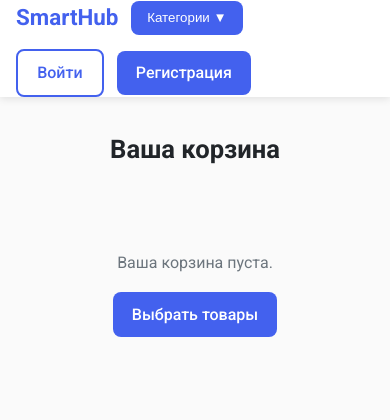
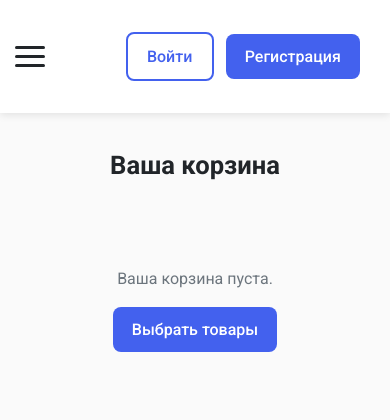
Before and after one commit to makstyrin1/Diploma_Project, a Django app: template cart/templates/cart/cart.html in a window 390 px wide. Shown: the top 420 px of the page. Run offline with Django 5.2, Linux system fonts and the light colour scheme; the template is opened without the code that fills it, so the values that code supplies are empty.

Commit message:
Сделал бургер меню

```diff
--- a/products/templates/products/base.html
+++ b/products/templates/products/base.html
@@ -12,8 +12,15 @@
 <body>
     <header class="header">
     <div class="container header__container">
-            <!-- Левая часть: логотип + категории -->
-            <div class="header__left">
+        <!-- Бургер-кнопка (только на мобильных) -->
+        <button class="burger-menu" id="burgerToggle" aria-label="Меню">
+            <span></span>
+            <span></span>
+            <span></span>
+        </button>
+
+        <!-- Левая часть: логотип + категории (будет скрыта на мобильных) -->
+        <div class="header__left" id="mobileMenu">
             <a href="{% url 'home' %}" class="header__logo">SmartHub</a>
 
             <!-- Выпадающее меню категорий -->
--- a/static/css/base.css
+++ b/static/css/base.css
@@ -204,6 +204,8 @@ body {
     .header__left,
     .header__right {
         gap: 0.8rem;
+        padding: 1rem 0;
+        padding-right: 15px;
     }
 
     .header__logo {
@@ -256,3 +258,110 @@ body {
     color: var(--primary);
     text-decoration: none;
 }
+
+/* ======================
+   Бургер-меню
+====================== */
+
+.burger-menu {
+    display: none;
+    flex-direction: column;
+    justify-content: space-between;
+    width: 30px;
+    height: 21px;
+    background: transparent;
+    border: none;
+    cursor: pointer;
+    padding: 0;
+    z-index: 1001;
+}
+
+.burger-menu span {
+    display: block;
+    height: 3px;
+    width: 100%;
+    background-color: var(--dark);
+    border-radius: 2px;
+    transition: all 0.3s ease;
+}
+
+/* Адаптивность: бургер появляется на мобильных */
+@media (max-width: 768px) {
+    .burger-menu {
+        display: flex;
+    }
+
+    /* Скрываем обычное левое меню по умолчанию */
+    .header__left {
+        display: none;
+        position: absolute;
+        top: 100%;
+        left: 0;
+        right: 0;
+        background: white;
+        padding: 1rem;
+        box-shadow: var(--shadow-lg);
+        flex-direction: column;
+        align-items: flex-start;
+        gap: 1rem;
+        z-index: 999;
+    }
+
+    /* Показываем меню, если активно */
+    .header__left.active {
+        max-width: 20rem;
+        display: flex;
+    }
+
+    /* Адаптируем контейнер хедера */
+    .header__container {
+        position: relative;
+        flex-wrap: nowrap;
+        justify-content: space-between;
+        align-items: center;
+        padding: 1rem 15px;
+    }
+
+    /* Убираем gap у .header__right, если нужно */
+    .header__right {
+        gap: 0.75rem;
+    }
+
+    /* Стили для выпадающего меню внутри мобильного */
+    .dropdown {
+        width: 100%;
+    }
+
+    .dropdown__toggle {
+        width: 100%;
+        text-align: left;
+        padding: 0.5rem 0;
+        background: none;
+        border: none;
+        font-weight: 500;
+        cursor: pointer;
+        color: var(--dark);
+    }
+
+    .dropdown__menu {
+        position: static;
+        display: none;
+        flex-direction: column;
+        gap: 0.5rem;
+        padding-left: 1rem;
+        margin-top: 0.5rem;
+    }
+
+    .dropdown__menu.show {
+        display: flex;
+    }
+
+    .dropdown__menu a {
+        text-decoration: none;
+        color: var(--gray);
+    }
+
+    .dropdown__menu a:hover {
+        color: var(--primary);
+    }
+}
--- a/static/js/main.js
+++ b/static/js/main.js
@@ -1,66 +1,85 @@
-document.addEventListener('DOMContentLoaded', function () {
-
+document.addEventListener("DOMContentLoaded", function () {
   // ==== Модальное окно для удаления ====
-    const deleteModal = document.getElementById('deleteModal');
-    const confirmDeleteBtn = document.getElementById('confirmDeleteBtn');
-    const cancelDeleteBtn = document.getElementById('cancelDeleteBtn');
-    const deleteModalText = document.getElementById('deleteModalText');
+  const deleteModal = document.getElementById("deleteModal");
+  const confirmDeleteBtn = document.getElementById("confirmDeleteBtn");
+  const cancelDeleteBtn = document.getElementById("cancelDeleteBtn");
+  const deleteModalText = document.getElementById("deleteModalText");
   let deleteForm = null; // Сохраняем форму для отправки
 
   // Открытие модального окна
-    document.querySelectorAll('.cart-delete-form').forEach(form => {
-        form.addEventListener('submit', function (e) {
+  document.querySelectorAll(".cart-delete-form").forEach((form) => {
+    form.addEventListener("submit", function (e) {
       e.preventDefault();
       deleteForm = form;
-            deleteModalText.textContent = "Вы уверены, что хотите удалить товар из корзины?";
-            deleteModal.style.display = 'flex';
+      deleteModalText.textContent =
+        "Вы уверены, что хотите удалить товар из корзины?";
+      deleteModal.style.display = "flex";
     });
   });
 
   // Закрытие по кнопке "Отмена"
-    cancelDeleteBtn.addEventListener('click', function () {
-        deleteModal.style.display = 'none';
+  cancelDeleteBtn.addEventListener("click", function () {
+    deleteModal.style.display = "none";
     deleteForm = null;
   });
 
   // Закрытие по крестику
-    document.querySelector('.close').addEventListener('click', function () {
-        deleteModal.style.display = 'none';
+  document.querySelector(".close").addEventListener("click", function () {
+    deleteModal.style.display = "none";
     deleteForm = null;
   });
 
   // Закрытие при клике вне окна
-    window.addEventListener('click', function (e) {
+  window.addEventListener("click", function (e) {
     if (e.target === deleteModal) {
-            deleteModal.style.display = 'none';
+      deleteModal.style.display = "none";
       deleteForm = null;
     }
   });
 
   // Подтверждение удаления
-    confirmDeleteBtn.addEventListener('click', function () {
+  confirmDeleteBtn.addEventListener("click", function () {
     if (deleteForm) {
       deleteForm.submit(); // Отправляем форму
     }
-        deleteModal.style.display = 'none';
+    deleteModal.style.display = "none";
     deleteForm = null;
   });
 
   // ==== Выпадающее меню категорий ====
-    const toggle = document.getElementById('categoriesToggle');
-    const menu = document.getElementById('categoriesMenu');
+  const toggle = document.getElementById("categoriesToggle");
+  const menu = document.getElementById("categoriesMenu");
 
   if (toggle && menu) {
-        toggle.addEventListener('click', function (e) {
+    toggle.addEventListener("click", function (e) {
       e.stopPropagation();
-            menu.classList.toggle('show');
+      menu.classList.toggle("show");
     });
 
-        document.addEventListener('click', function (e) {
+    document.addEventListener("click", function (e) {
       if (!toggle.contains(e.target) && !menu.contains(e.target)) {
-                menu.classList.remove('show');
+        menu.classList.remove("show");
       }
     });
   }
+  // ==== Бургер-меню ====
+  const burgerToggle = document.getElementById("burgerToggle");
+  const mobileMenu = document.getElementById("mobileMenu");
 
+  if (burgerToggle && mobileMenu) {
+    burgerToggle.addEventListener("click", function () {
+      mobileMenu.classList.toggle("active");
     });
+
+    // Закрытие меню при клике вне его (опционально)
+    document.addEventListener("click", function (e) {
+      if (
+        !mobileMenu.contains(e.target) &&
+        !burgerToggle.contains(e.target) &&
+        mobileMenu.classList.contains("active")
+      ) {
+        mobileMenu.classList.remove("active");
+      }
+    });
+  }
+});
```
Lines whose indentation alone changed are shown as unchanged.
